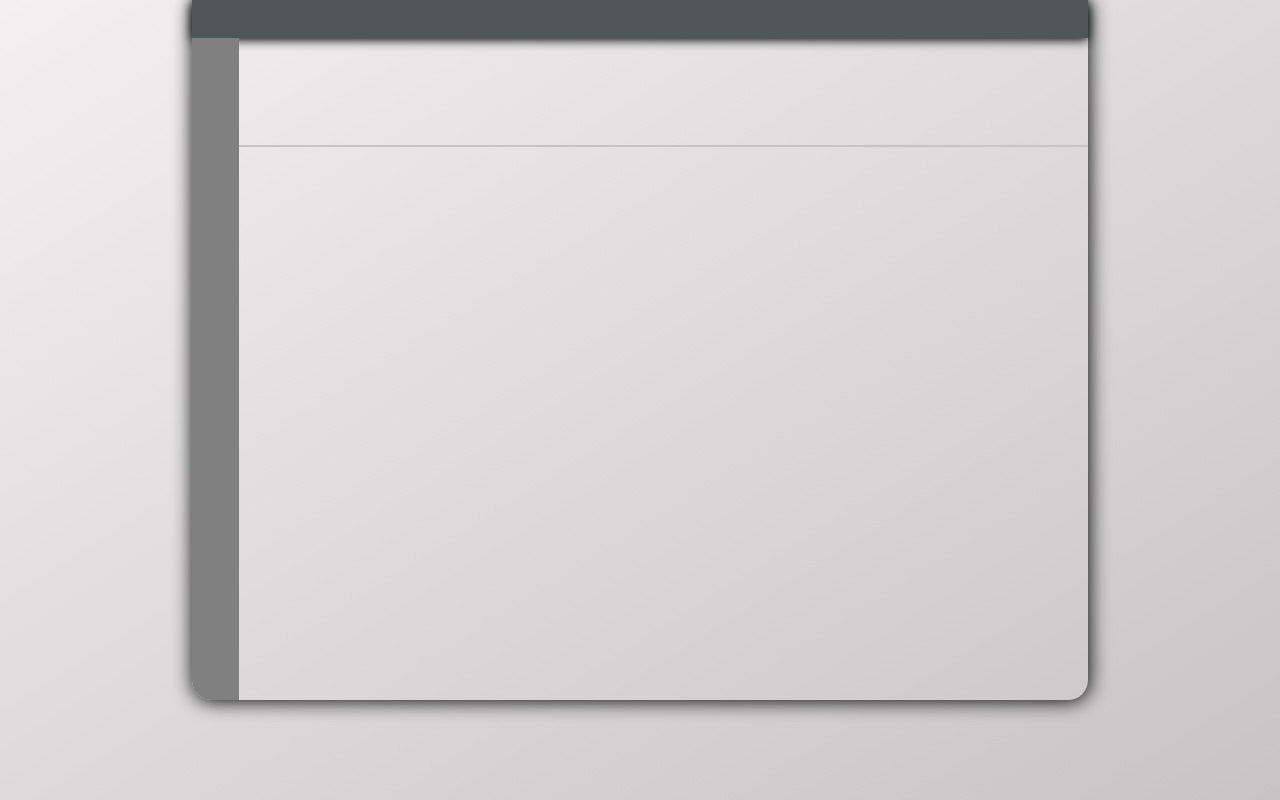
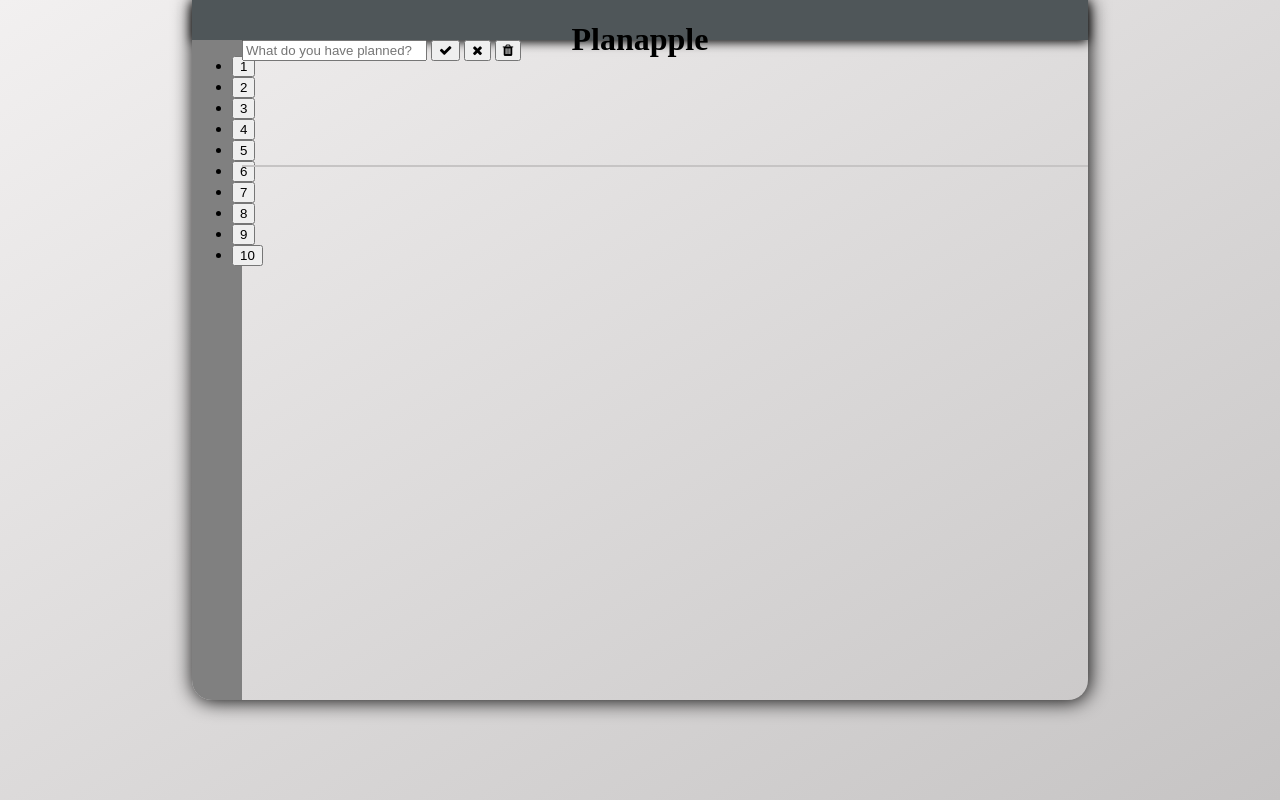
Before and after one commit to RichPBee/To-Do-List, a plain HTML site: page index.html in a window 1280 px wide. Drawn offline with Linux system fonts and the light colour scheme.

Commit message:
Added sections
Added buttons to act as page tabs for list items, input section for the
user todos and buttons to enable submitting, canceling and deletion.

```diff
--- a/index.html
+++ b/index.html
@@ -5,21 +5,36 @@
     <meta http-equiv="X-UA-Compatible" content="IE=edge">
     <meta name="viewport" content="width=device-width, initial-scale=1.0">
     <link rel="stylesheet" href="style.css">
-    <title>Document</title>
+    <link rel="stylesheet" href="https://cdnjs.cloudflare.com/ajax/libs/font-awesome/4.7.0/css/font-awesome.min.css">
+    <title>Planapple</title>
 </head>
 <body>
     <div class="main">
-        <div class="header"></div>
+        <div class="header"><h1>Planapple</h1></div>
 
         <div class="app" id="1">
             <div class="page-nav">
-
+                <ul class="page-buttons">
+                    <li><button class="page-selector" id="1">1</button></li>
+                    <li><button class="page-selector" id="2">2</button></li>
+                    <li><button class="page-selector" id="3">3</button></li>
+                    <li><button class="page-selector" id="4">4</button></li>
+                    <li><button class="page-selector" id="5">5</button></li>
+                    <li><button class="page-selector" id="6">6</button></li>
+                    <li><button class="page-selector" id="7">7</button></li>
+                    <li><button class="page-selector" id="8">8</button></li>
+                    <li><button class="page-selector" id="4">9</button></li>
+                    <li><button class="page-selector" id="5">10</button></li>
+                </ul>
             </div>
 
 
             <div class="todo-section">
                 <div class="add-todo">
-
+                    <input class="user-input" placeholder="What do you have planned?">
+                    <button class="submit"><i class="fa fa-check" size="60px"></i></button>
+                    <button class="clear"><i class="fa fa-times" size="60px"></i></button>
+                    <button class="delete-selected"><i class="fa fa-trash" aria-hidden="true" size="60px"></i></button>
                 </div>
 
                 <div class="list-section">
```
